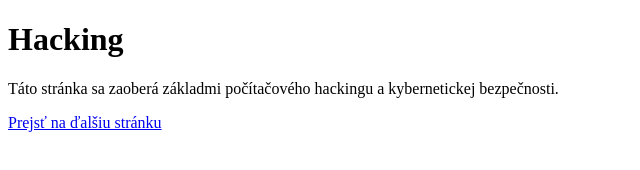
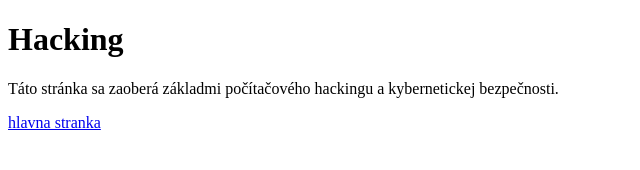
Before and after one commit to Kraus23/Pocitacova-Kriminalita, a plain HTML site: page Podstranky/Hacking.html in a window 1280 px wide. Shown: the full height of the page, 0-640 px from the left. Drawn offline with Linux system fonts and the light colour scheme.

Commit message:
Update Hacking.html

```diff
--- a/Podstranky/Hacking.html
+++ b/Podstranky/Hacking.html
@@ -9,7 +9,7 @@
     <p>Táto stránka sa zaoberá základmi počítačového hackingu a kybernetickej bezpečnosti.</p>
 
     <p>
-        <a href="DOPLNIŤ_PREPOJENIE">Prejsť na ďalšiu stránku</a>
+        <a href="index.html">hlavna stranka</a>
     </p>
 </body>
 </html>
```
